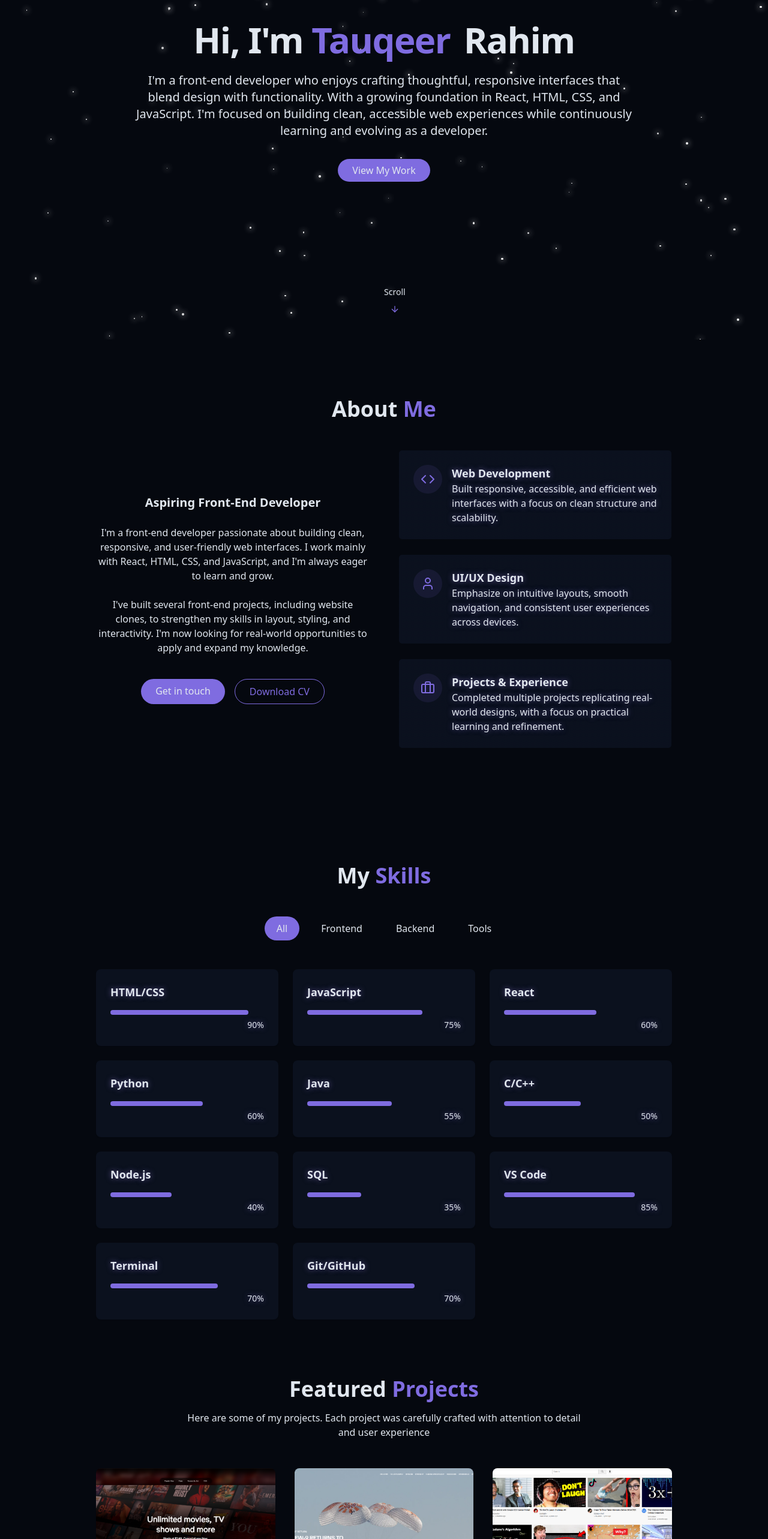
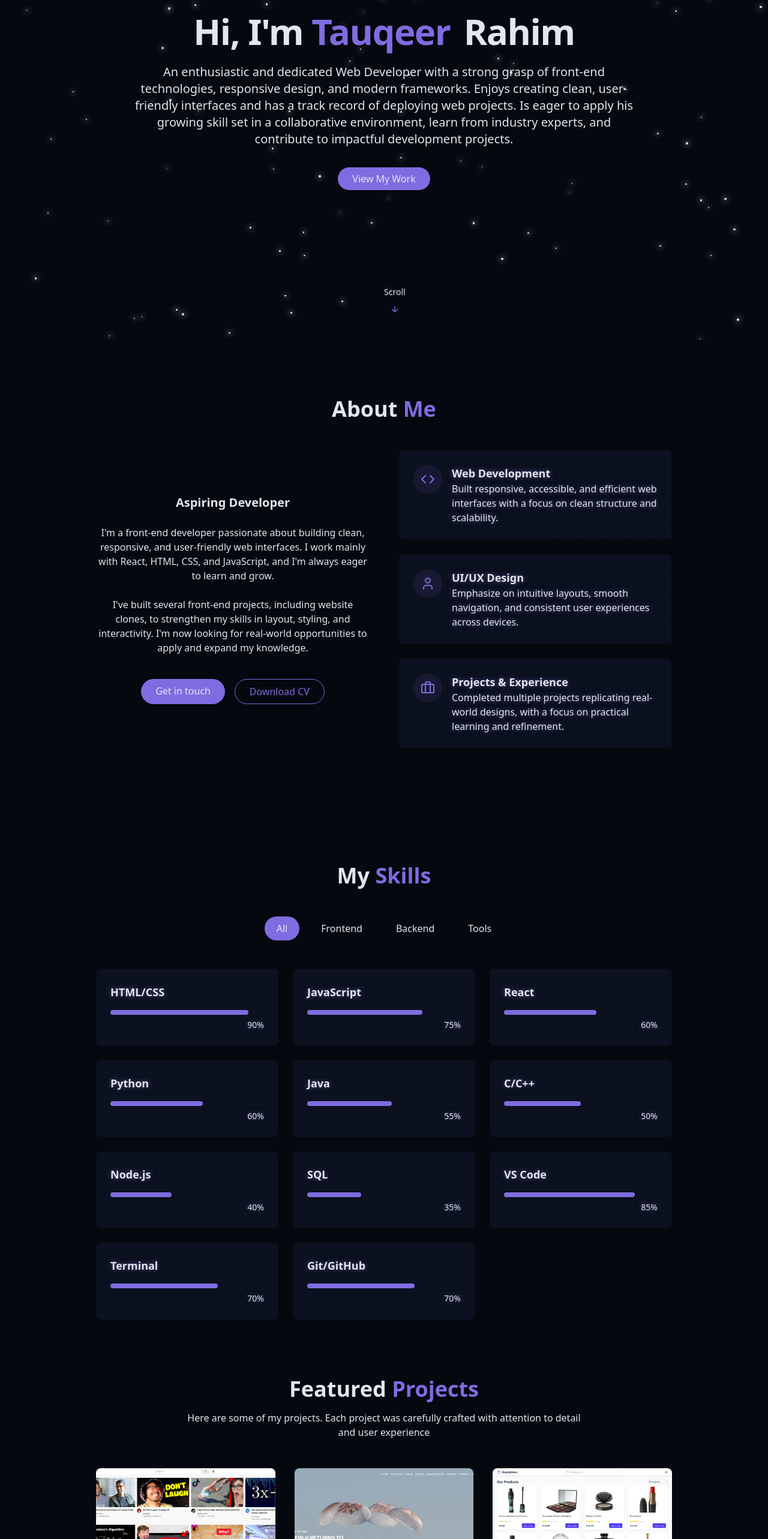
Before and after one commit to tauqeer-rahim03/Portfolio, a React (Vite) app: page / in a window 1280 px wide. Shown: the part 234-2800 px from the top of the page at 60% size. Built offline with nearby package versions, Linux system fonts and the light colour scheme.

Commit message:
Refactor code structure for improved readability and maintainability

```diff
--- a/package.json
+++ b/package.json
@@ -10,6 +10,7 @@
     "preview": "vite preview"
   },
   "dependencies": {
+    "@formspree/react": "^3.0.0",
     "@radix-ui/react-toast": "^1.2.14",
     "@tailwindcss/vite": "^4.1.7",
     "class-variance-authority": "^0.7.1",
--- a/src/components/AboutSection.jsx
+++ b/src/components/AboutSection.jsx
@@ -11,7 +11,7 @@ export const AboutSection = () => {
                 <div className="grid grid-cols-1 md:grid-cols-2 gap-12 items-center">
                     <div className="space-y-6">
                         <h3 className="text-xl font-semibold">
-                            Aspiring Front-End Developer
+                            Aspiring Developer
                         </h3>
 
                         <p className="text-muted-foreground">
--- a/src/components/HeroSection.jsx
+++ b/src/components/HeroSection.jsx
@@ -23,12 +23,14 @@ export const HeroSection = () => {
                     </h1>
 
                     <p className="text-lg md:text-xl text-muted-foreground max-2-2xl mx-auto opacity-0 animate-fade-in-delay-3">
-                        I&#39;m a front-end developer who enjoys crafting
-                        thoughtful, responsive interfaces that blend design with
-                        functionality. With a growing foundation in React, HTML,
-                        CSS, and JavaScript. I&#39;m focused on building clean,
-                        accessible web experiences while continuously learning
-                        and evolving as a developer.
+                        An enthusiastic and dedicated Web Developer with a
+                        strong grasp of front-end technologies, responsive
+                        design, and modern frameworks. Enjoys creating clean,
+                        user-friendly interfaces and has a track record of
+                        deploying web projects. Is eager to apply his growing
+                        skill set in a collaborative environment, learn from
+                        industry experts, and contribute to impactful
+                        development projects.
                     </p>
                     <div className="opacity-0 animate-fade-in-delay-4 pt-4">
                         <a href="#projects" className="cosmic-button">
--- a/src/components/ProjectsSection.jsx
+++ b/src/components/ProjectsSection.jsx
@@ -3,33 +3,34 @@ import { ArrowRight, ExternalLink, Github } from "lucide-react";
 const projects = [
     {
         id: 1,
-        title: "Netflix Clone",
+        title: "YouTube Clone",
         description:
-            " A clone of the popular streaming service Netflix, built using HTML, CSS and JavaScript.",
-        image: "/projects/Netflix.png",
+            "Recreated the YouTube homepage as a pixel-perfect, responsive single-page layout using only advanced HTML5 and CSS3, demonstrating mastery of Flexbox and Grid.",
+        image: "/projects/YouTube.png",
         tags: ["HTML", "CSS", "JavaScript"],
-        demoUrl: "https://netflix-clone-three-liard-18.vercel.app",
-        githubUrl: "https://github.com/tauqeer-rahim03/Netflix-clone",
+        demoUrl: "https://youtube-clone-one-plum.vercel.app",
+        githubUrl: "https://github.com/tauqeer-rahim03/youtube-clone",
     },
     {
         id: 2,
         title: "SpaceX Clone",
         description:
-            " A clone of the SpaceX website, showcasing launches and missions, built with HTML, CSS and Javascript.",
+            "Developed a multi-page, responsive clone of the SpaceX website using vanilla JavaScript to implement interactive features like scroll-triggered animations and a dynamic mobile menu.",
         image: "/projects/SpaceX.png",
         tags: ["HTML", "CSS", "JavaScript"],
         demoUrl: "https://space-x-clone-ten.vercel.app",
         githubUrl: "https://github.com/tauqeer-rahim03/SpaceX-clone",
     },
+
     {
         id: 3,
-        title: "YouTube Clone",
+        title: "E-Commerce Website",
         description:
-            " A clone of the popular video sharing platform YouTube, built using HTML, CSS and JavaScript.",
-        image: "/projects/YouTube.png",
-        tags: ["HTML", "CSS", "JavaScript"],
-        demoUrl: "https://youtube-clone-one-plum.vercel.app",
-        githubUrl: "https://github.com/tauqeer-rahim03/youtube-clone",
+            "Developed a dynamic, responsive e-commerce application with React featuring product filtering, a shopping cart, and a multi-step checkout simulation.",
+        image: "/projects/E-Commerce.png",
+        tags: ["ReactJs", "TailwindCSS", "API"],
+        demoUrl: "https://future-fs-02-six.vercel.app/",
+        githubUrl: "https://github.com/tauqeer-rahim03/FUTURE_FS_02",
     },
 ];
 
@@ -45,9 +46,9 @@ export const ProjectsSection = () => {
                     crafted with attention to detail and user experience
                 </p>
                 <div className="grid grid-cols-1 md:grid-cols-2 lg:grid-cols-3 gap-8">
-                    {projects.map((project, key) => (
+                    {projects.map((project) => (
                         <div
-                            key={key}
+                            key={project.id}
                             className="group bg-card rounded-lg overflow-hidden shadow-xs card-hover"
                         >
                             <div className="h-48 overflow-hidden">
```
Also changed, not shown: public/projects/E-Commerce.png (added), 1 other file (tests, documents, lock files or other folders).
